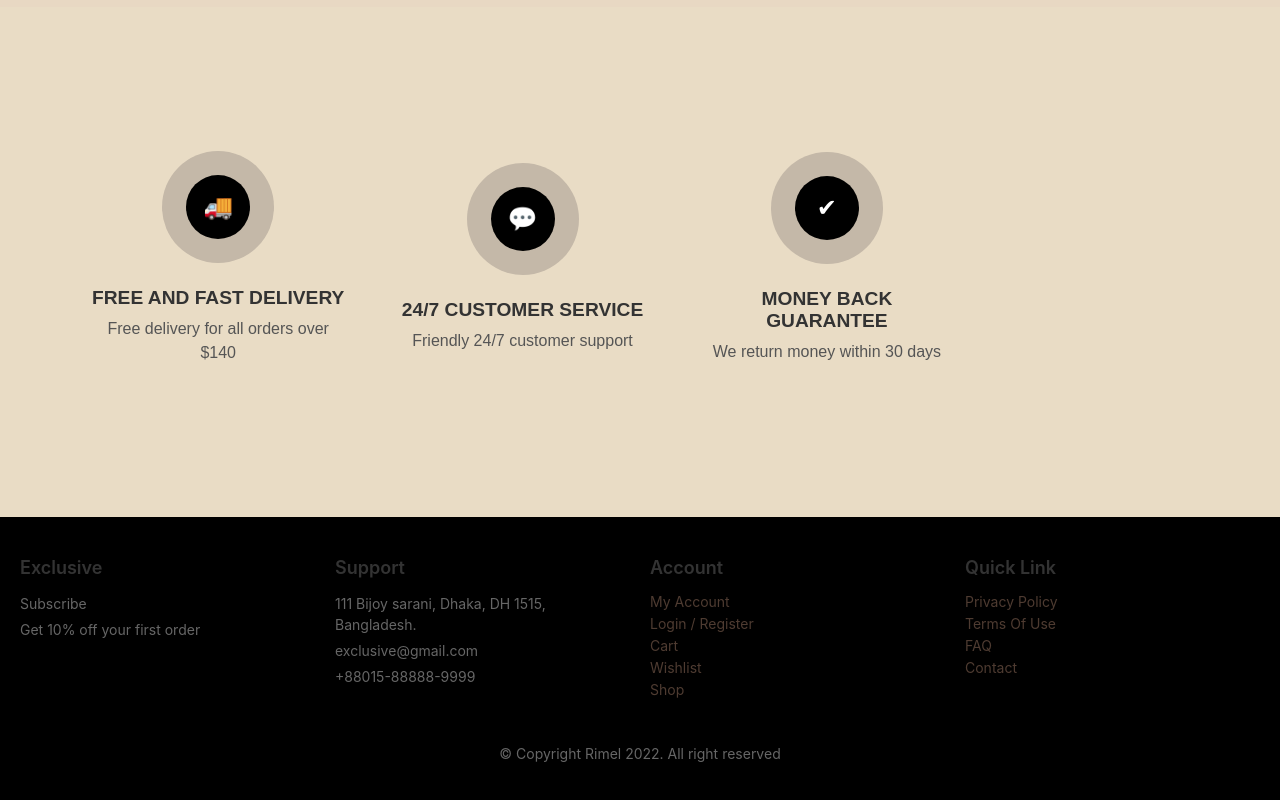
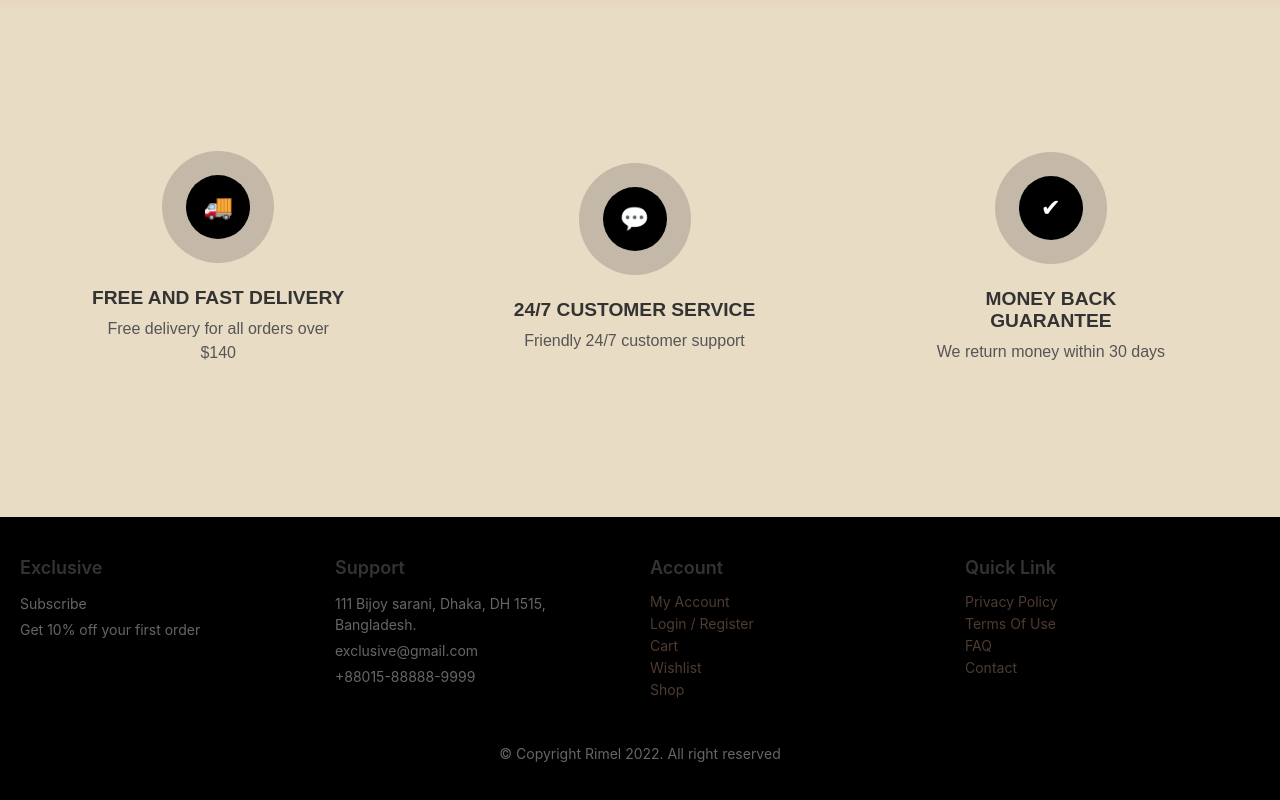
Before and after one commit to Ganeshavupati01/mushroom_ecom, a React (Create React App) app in the folder client/: page /home in a window 1280 px wide. Shown: the part 2330-3130 px from the top of the page. Built offline with nearby package versions, Linux system fonts and the light colour scheme; no server answers; the database is empty; sample sign-in values are in the browser's storage.

Commit message:
features

```diff
--- a/client/src/styles/ServiceFeatures.css
+++ b/client/src/styles/ServiceFeatures.css
@@ -15,7 +15,7 @@
 .features-grid {
   display: flex;
   flex-wrap: wrap;
-  gap: 3rem;
+  gap: 10rem;
   justify-content: center;
   align-items: center;
 }
@@ -23,7 +23,7 @@
 .feature-item {
   flex: 1;
   min-width: 250px;
-  max-width: 350px;
+  max-width: 550px;
   display: flex;
   flex-direction: column;
   align-items: center;
```
